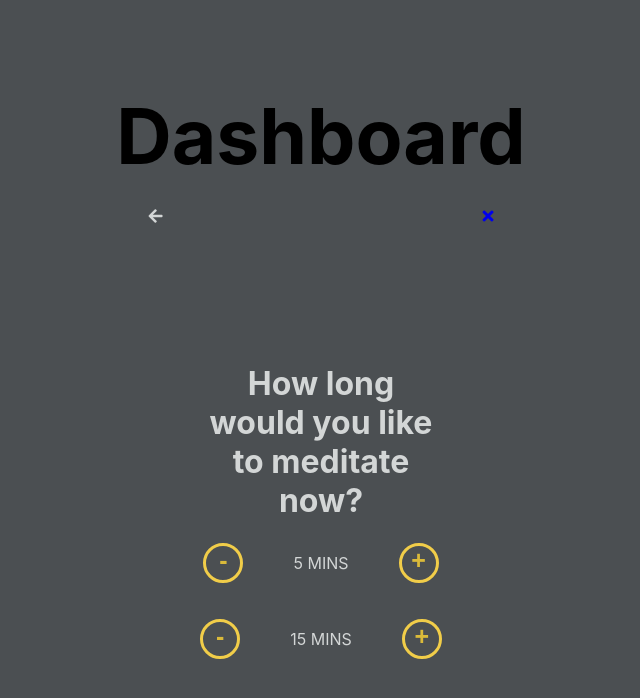
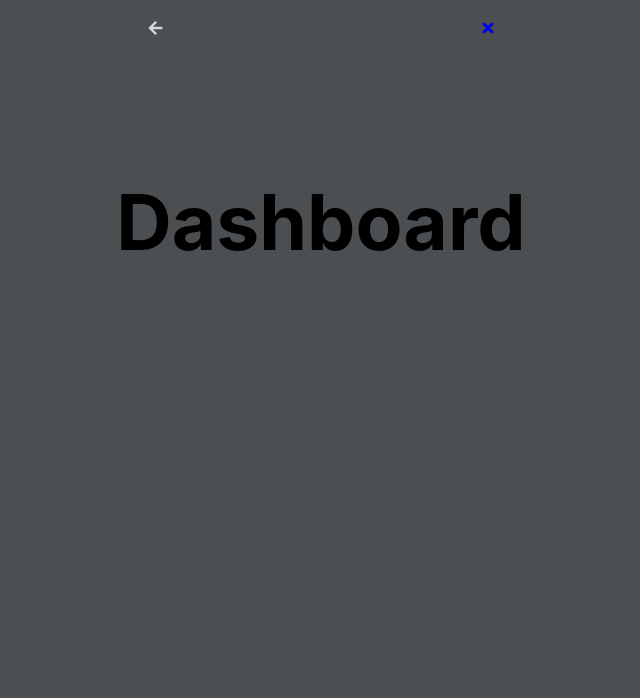
Before and after one commit to csongorczezar/React-project, a React (Create React App) app: page /Dashboard in a window 1280 px wide. Shown: the top 698 px of the page, without its empty margins (319-959 px from the left). Built offline with nearby package versions, Linux system fonts and the light colour scheme.

Commit message:
Home screen vanishes upon the click of the back button, and Dashboard shows up

```diff
--- a/src/App.js
+++ b/src/App.js
@@ -13,11 +13,11 @@ function App() {
   return (
   	<BrowserRouter>
 	  	<div>
+	  		<Navigation/>
 	  		<Switch>
+	  			<Route path="/" component={MeditationTime} exact/>
 	      		<Route path="/Dashboard" component={Dashboard}/>
 	      	</Switch>
-	  	 	<Navigation/>
-	     	<MeditationTime/>
 	    </div>
     </BrowserRouter>
   );
```
